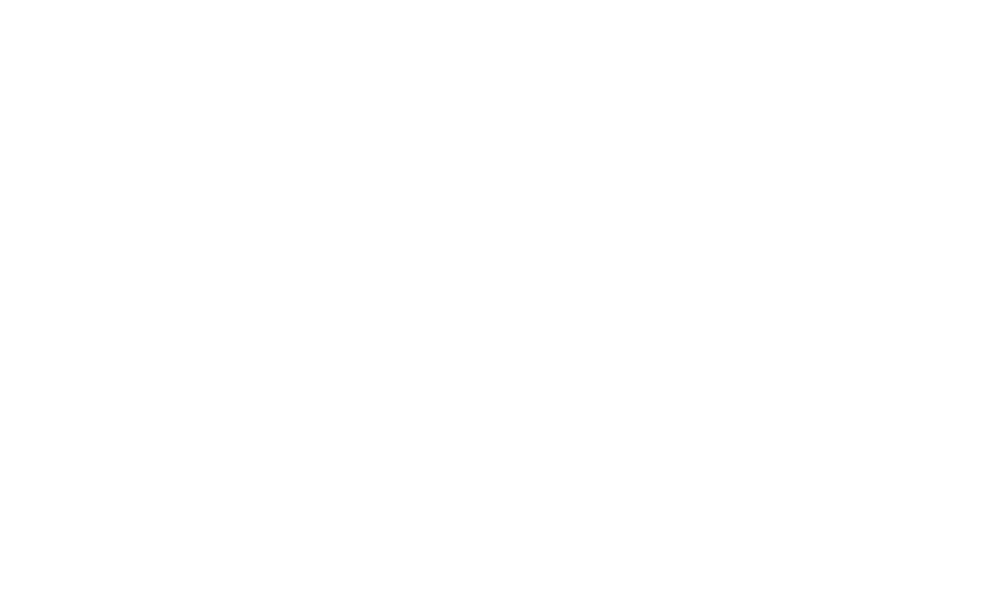
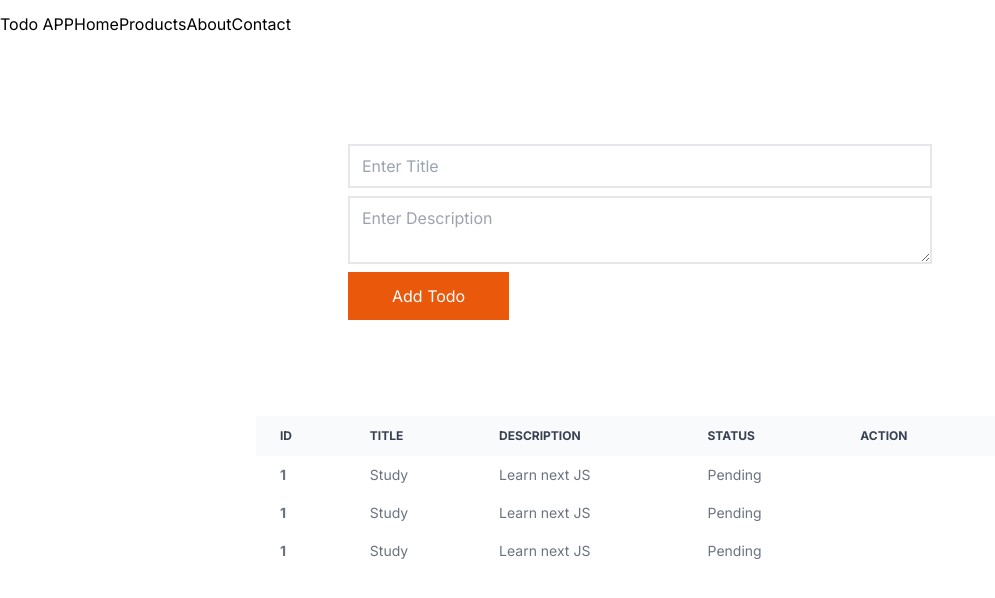
Before and after one commit to KaranGulve4342/todolist, a Next.js app: page / in a window 1280 px wide. Shown: the top 598 px of the page, without its empty margins (0-995 px from the left). Built offline with nearby package versions, Linux system fonts and the light colour scheme.

Commit message:
Navbar created + table created'

```diff
--- /dev/null
+++ b/Components/Navbar.jsx
@@ -0,0 +1,17 @@
+import React from 'react'
+
+const Navbar = () => {
+  return (
+    <div className='flex py-3 flex-wrap justify-around'>
+        <h1 className='text-lg font-semibold'>Todo APP</h1>
+        <ul className='flex gap-[40px] text-m'>
+          <li>Home</li>
+          <li>Products</li>
+          <li>About</li>
+          <li>Contact</li>
+        </ul>
+    </div>
+  )
+}
+
+export default Navbar
--- /dev/null
+++ b/Components/Todo.jsx
@@ -0,0 +1,28 @@
+import React from 'react'
+
+const Todo = () => {
+  return (
+    <>
+        <tr className="bg-white border-b dark:bg-gray-800 dark:border-gray-700">
+            <th scope="row" className="px-6 py-4 font-medium text-gray-900 whitespace-nowrap dark:text-white">
+                1
+            </th>
+            <td className="px-6 py-4">
+                Study
+            </td>
+            <td className="px-6 py-4">
+                Learn next JS
+            </td>
+            <td className="px-6 py-4">
+                Pending
+            </td>
+            <td className="px-6 py-4 flex gap-1">
+                <button className='py-2 px-4 bg-red-500 text-white'>Delete</button>
+                <button className='py-2 px-4 bg-green-500 text-white'>Done</button>
+            </td>
+        </tr>
+    </>
+  )
+}
+
+export default Todo
--- a/app/blog/[post]/layout.js
+++ /dev/null
@@ -1,11 +0,0 @@
-const BlogLayout = ( {children} ) =>{
-    return children;
-}
-
-export default BlogLayout;
-
-export async function generateMetadata( {params} ){
-    return {
-        title: params.post.split('-').join(" "),
-    }
-}
--- a/app/blog/[post]/page.js
+++ /dev/null
@@ -1,9 +0,0 @@
-import React from 'react'
-
-const page = ({params}) => {
-  return (
-    <h1>Post : {params.post}</h1>
-  )
-}
-
-export default page
--- a/app/dashboard/page.js
+++ /dev/null
@@ -1,9 +0,0 @@
-import React from 'react'
-
-const page = () => {
-  return (
-    <div>We are one the Dashboard</div>
-  )
-}
-
-export default page
--- a/app/dashboard/settings/page.js
+++ /dev/null
@@ -1,9 +0,0 @@
-import React from 'react'
-
-const page = () => {
-  return (
-    <h1>We are one the /dashboard/settings</h1>
-  )
-}
-
-export default page
--- a/app/greeting/[name]/page.js
+++ /dev/null
@@ -1,9 +0,0 @@
-import React from 'react'
-
-const page = ( {params} ) => {
-  return (
-    <h1> Nice to meet you...{params.name}</h1>
-  )
-}
-
-export default page
--- a/app/images/page.js
+++ /dev/null
@@ -1,15 +0,0 @@
-import React from 'react'
-import sample_image from '../../assets/sample_image.jpg'
-import Image from 'next/image'
-
-const page = () => {
-  return (
-    <div>
-        We will show Image here
-        <Image src={sample_image} alt='Sample Image' />
-        <Image src={sample_image} alt='Sample Image' width={500}/>
-    </div>
-  )
-}
-
-export default page
--- a/app/layout.js
+++ b/app/layout.js
@@ -1,5 +1,6 @@
 import { Inter } from "next/font/google";
 import "./globals.css";
+import Navbar from "@/Components/Navbar";
 
 const inter = Inter({ subsets: ["latin"] });
 
@@ -11,7 +12,10 @@
 export default function RootLayout({ children }) {
   return (
     <html lang="en">
-      <body className={inter.className}>{children}</body>
+      <body className={inter.className}>
+        <Navbar />
+        {children}
+      </body>
     </html>
   );
 }
--- a/app/page.js
+++ b/app/page.js
@@ -1,8 +1,46 @@
+import Todo from "@/Components/Todo";
 import Image from "next/image";
 
 export default function Home() {
   return (
     <>
+      <from className="flex items-start flex-col gap-2 w-[80%] max-w-[600px] mt-24 px-2 mx-auto">
+        <input type="text" name="title" placeholder="Enter Title" className="px-3 py-2 border-2 w-full" />
+        <textarea name="description" placeholder="Enter Description" className="px-3 py-2 border-2 w-full" />
+        <button type="submit" className="bg-orange-600 py-3 px px-11 text-white">Add Todo</button>
+
+      </from>
+
+
+      <div className="relative overflow-x-auto mt-24 w-[60%] mx-auto">
+          <table className="w-full text-sm text-left rtl:text-right text-gray-500 dark:text-gray-400">
+              <thead className="text-xs text-gray-700 uppercase bg-gray-50 dark:bg-gray-700 dark:text-gray-400">
+                  <tr>
+                      <th scope="col" className="px-6 py-3">
+                          ID
+                      </th>
+                      <th scope="col" className="px-6 py-3">
+                          Title
+                      </th>
+                      <th scope="col" className="px-6 py-3">
+                          Description
+                      </th>
+                      <th scope="col" className="px-6 py-3">
+                          Status
+                      </th>
+                      <th scope="col" className="px-6 py-3">
+                          Action
+                      </th>
+                  </tr>
+              </thead>
+              <tbody>
+                  <Todo />
+                  <Todo />
+                  <Todo />
+              </tbody>
+          </table>
+      </div>
+
 
     </>
   );
```
Also changed, not shown: 1 other file (tests, documents, lock files or other folders).
